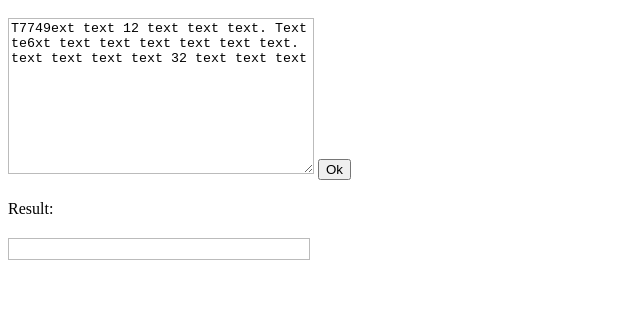
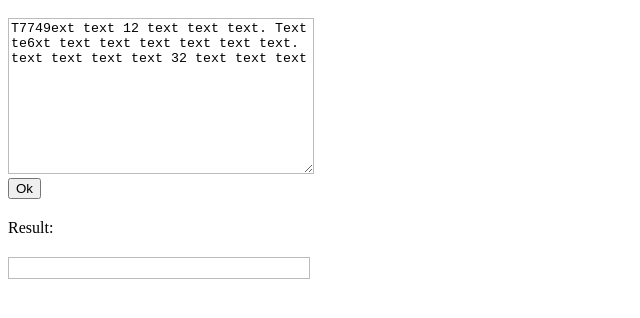
Before and after one commit to olgarozova/homework-js, a plain HTML site: page index.html in a window 1280 px wide. Shown: the part 100-418 px from the top of the page, without its empty margins (0-640 px from the left). Drawn offline with Linux system fonts and the light colour scheme.

Commit message:
fix button style

```diff
--- a/style.css
+++ b/style.css
@@ -10,3 +10,6 @@
 #contentResult__text{
     min-height: 20px;
 }
+#form_transform__button{
+    display: block;
+}
```
